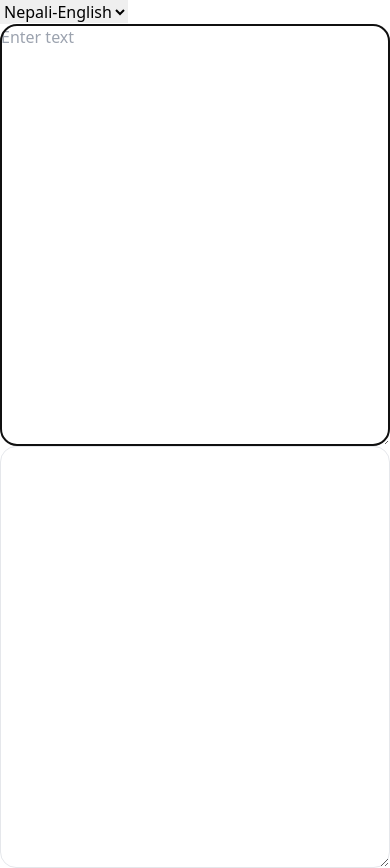
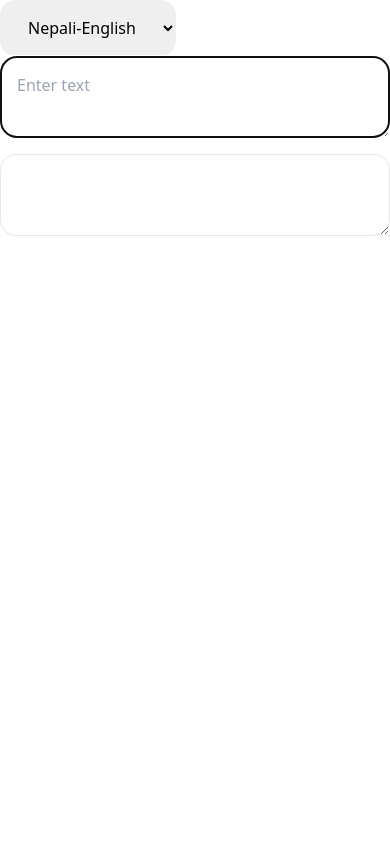
Before and after one commit to shabdapoudel/nepali-translaton, a Flask app: template templates/translate.html in a window 390 px wide. Shown: the part 48-916 px from the top of the page. After the commit the page ends 284 px from the top, so only its background shows below. Run offline with Flask 3, Linux system fonts and the light colour scheme; the template is opened without the code that fills it, so the values that code supplies are empty.

Commit message:
design fixes

```diff
--- a/templates/translate.html
+++ b/templates/translate.html
@@ -1,14 +1,14 @@
 {% extends 'layout.html' %}
 {% block text %}
 	<div id="cnt-bg" class="container mx-auto">
-		<select class="langselect" onchange="location = this.value;">
+		<select class="langselect py-4 px-6 rounded-2xl" onchange="location = this.value;">
 			<option{%if type=="ne_en"%} selected{%endif%} value="ne-en">Nepali-English</option>
 			<option{%if type=="en_ne"%} selected{%endif%} value="en-ne">English-Nepali</option>
 		</select>
 		<!--{%if type=="en_ne"%}<button class="text" id="listen">Use Speech-to-Text</button><img id="loader" src="{{url_for('static', filename="810.gif" )}}"/>{%endif%}-->
-		<div id="container" class="grid grid-cols-1 lg:grid-cols-2 h-[100vh]">
-			<textarea class="transbox rounded-2xl border" id="srclang" placeholder="Enter text" autofocus></textarea>
-			<textarea class="transbox  rounded-2xl border" id="targetlang" readonly></textarea>
+		<div id="container" class="grid grid-cols-1 lg:grid-cols-2 gap-4">
+			<textarea class="transbox rounded-2xl border p-4" id="srclang" placeholder="Enter text" autofocus></textarea>
+			<textarea class="transbox  rounded-2xl border p-4" id="targetlang" readonly></textarea>
 			<button class="text hidden bg-blue-700 hover:bg-blue-800 rounded-full py-2 px-4" id="save">Translated</button>
 			<!-- <div class="bottom-tool"><a href="/saved" target="_blank"><button class="text hidden">Saved Translations</button></a> -->
 		<!--<a href="/history" target="_blank"><button class="text">History</button></a><button class="text">Rate us</button></div>-->
```
